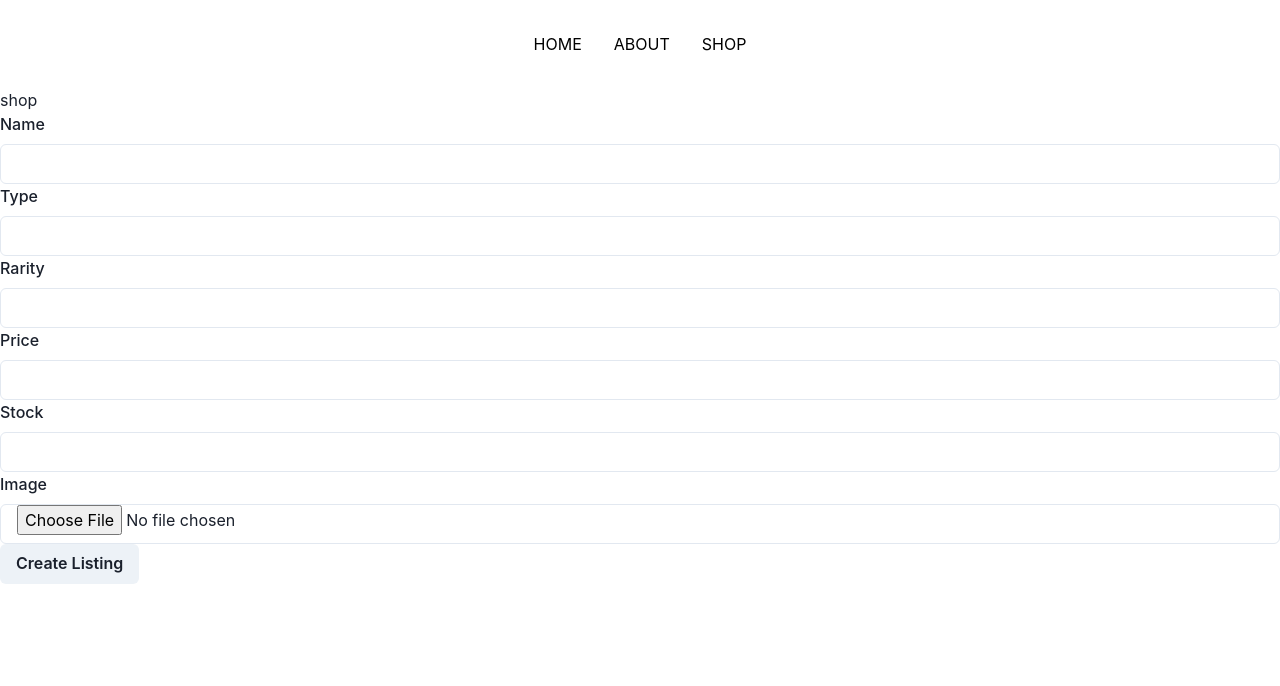
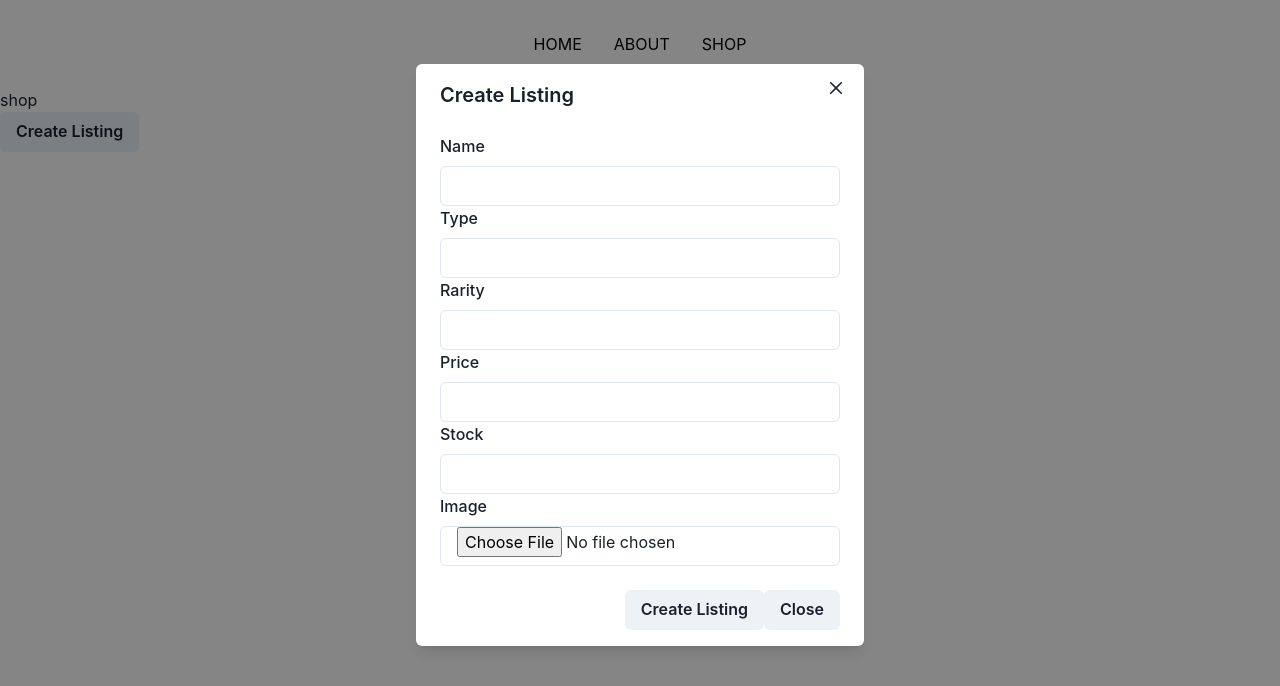
Before and after one commit to Alexxmao/poke-cms, a React (Create React App) app: page /shop in a window 1280 px wide. Both pictures are taken after a click on the button "Create Listing". Shown: the top 686 px of the page. Built offline with nearby package versions, Linux system fonts and the light colour scheme; no server answers.

Commit message:
created modal for create listing

```diff
--- a/src/components/CreateListing.js
+++ b/src/components/CreateListing.js
@@ -1,10 +1,9 @@
-import { FormControl, FormLabel, Input, Button } from "@chakra-ui/react";
+import { FormControl, FormLabel, Input, Button, useDisclosure, Modal, ModalOverlay, ModalContent, ModalHeader, ModalCloseButton, ModalBody, ModalFooter } from "@chakra-ui/react";
 import axios from "axios";
 import { useState } from "react";
-import { useNavigate } from "react-router-dom";
 
 export default function CreateListing() {
-    const navigate = useNavigate();
+    const { isOpen, onOpen, onClose } = useDisclosure();
 
     const [inputs, setInputs] = useState({})
 
@@ -15,17 +14,24 @@ export default function CreateListing() {
     }
 
     const handleSubmit = (e) => {
+        onClose();
         e.preventDefault();
         axios.post('http://localhost:31337/api/listings/save', inputs).then((response) => {
             console.log(response.data);
-            navigate('/');
+            window.location.reload(true);
         });
-        console.log(inputs);
     }
 
     return (
         <div>
-            <form onSubmit={handleSubmit}>
+            <Button onClick={ onOpen }>Create Listing</Button>
+            <Modal isOpen={ isOpen } onClose={ onClose }>
+                <ModalOverlay/>
+                <ModalContent>
+                    <ModalHeader>Create Listing</ModalHeader>
+                    <ModalCloseButton/>
+                    <ModalBody>
+                        <form>
                             <FormControl>
                                 <FormLabel>Name</FormLabel>
                                     <Input type="text" name="name" onChange={handleChange}/>
@@ -39,9 +45,15 @@ export default function CreateListing() {
                                     <Input type="number" name="stock" onChange={handleChange}/>
                                 <FormLabel>Image</FormLabel>
                                     <Input type="file" name="image" onChange={handleChange}/>
-                <Button type="submit">Create Listing</Button>
                             </FormControl>
                         </form>
+                    </ModalBody>
+                    <ModalFooter>
+                        <Button onClick={ handleSubmit }>Create Listing</Button>
+                        <Button onClick={ onClose }>Close</Button>
+                    </ModalFooter>
+                </ModalContent>
+            </Modal>
         </div>
     )
 }
```
Lines whose indentation alone changed are shown as unchanged.
